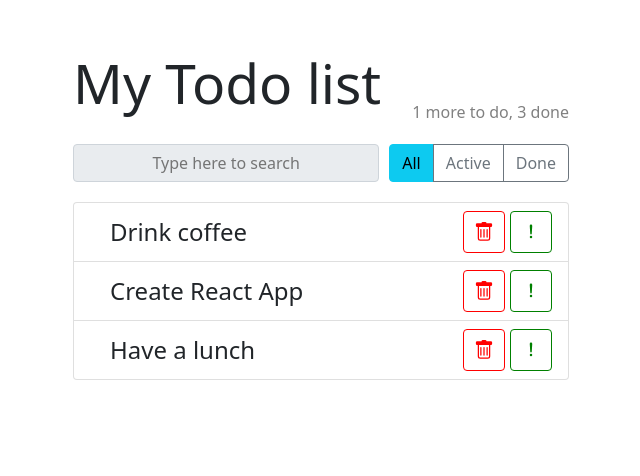
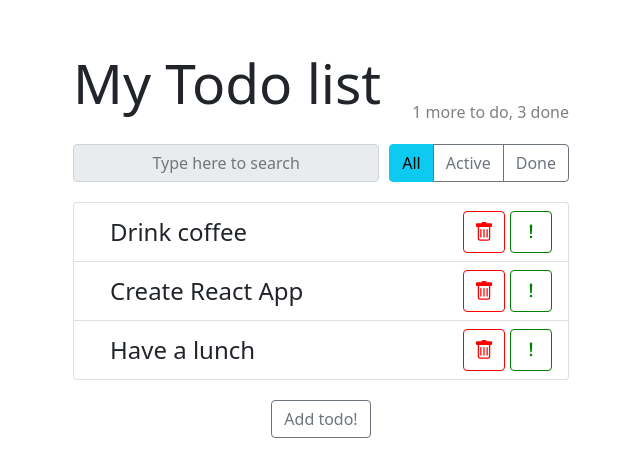
Before and after one commit to TrubitsynEgor/todo-list_app, a React (Create React App) app: page / in a window 1280 px wide. Shown: the top 476 px of the page, without its empty margins (319-959 px from the left). Built offline with nearby package versions, Linux system fonts and the light colour scheme.

Commit message:
realize AddItem func (need get value on form)

```diff
--- a/src/App.js
+++ b/src/App.js
@@ -2,12 +2,15 @@ import React, { Component } from 'react';
 import TodoList from './components/TodoList';
 import AppHeader from './components/AppHeader';
 import SearchPanel from './components/SearchPanel';
+import AddItem from './components/AddItem'
 import './App.css'
 
 export default class App extends Component {
 
 	constructor() {
 		super();
+
+		this.maxId = 100;
 
 		this.state = {
 			todoData: [
@@ -27,6 +30,20 @@ export default class App extends Component {
 				return { todoData: newArray }
 			})
 		}
+
+		this.addItem = (text) => {
+			const newItem = {
+				label: text,
+				important: false,
+				id: this.maxId++
+			};
+			console.log(newItem.id);
+			this.setState(({ todoData }) => {
+				const newArray = [...todoData, newItem]
+				return { todoData: newArray };
+			})
+		};
+
 	}
 
 
@@ -39,6 +56,7 @@ export default class App extends Component {
 				<AppHeader />
 				<SearchPanel />
 				<TodoList todos={todoData} onDeleted={this.deleteItem} />
+				<AddItem onItemAdded={this.addItem} />
 			</div>
 		)
 	}
--- /dev/null
+++ b/src/components/AddItem/AddItem.css
@@ -0,0 +1,9 @@
+.add-item {
+	margin: 0 auto;
+
+	max-width: 200px;
+
+}
+.add-item-btn{
+
+ }
--- /dev/null
+++ b/src/components/AddItem/AddItem.js
@@ -0,0 +1,15 @@
+import React, { Component } from "react";
+import './AddItem.css'
+
+
+export default class AddItem extends Component {
+	render() {
+		const { onItemAdded } = this.props;
+
+		return (
+			<div className="add-item">
+				<button className="btn btn-outline-secondary" onClick={() => onItemAdded('test')}>Add todo!</button>
+			</div>
+		)
+	}
+}
--- /dev/null
+++ b/src/components/AddItem/index.js
@@ -0,0 +1,3 @@
+import AddItem from './AddItem'
+
+export default AddItem;
--- a/src/components/TodoList/TodoList.css
+++ b/src/components/TodoList/TodoList.css
@@ -1,2 +1,3 @@
 .todo-list{
+	margin-bottom: 20px;
 }
--- a/src/components/TodoList/TodoList.js
+++ b/src/components/TodoList/TodoList.js
@@ -2,7 +2,7 @@ import TodoListItem from "../TodoListItem/TodoListItem";
 import './TodoList.css'
 
 
-const TodoList = ({ todos, onDeleted }) => {
+const TodoList = ({ todos, onDeleted, addItem }) => {
 
 	const elements = todos.map((item) => {
 
@@ -12,6 +12,7 @@ const TodoList = ({ todos, onDeleted }) => {
 				<TodoListItem
 					{...itemProps}
 					onDeleted={() => onDeleted(id)}
+
 				/>
 
 			</li>
--- a/src/components/TodoListItem/TodoListItem.css
+++ b/src/components/TodoListItem/TodoListItem.css
@@ -4,7 +4,6 @@
 	display: flex;
 	align-items: center;
 	justify-content: space-between;
-
 }
 
 
```
Also changed, not shown: src/components/ItemStatusFilter/ItemStatusFilter.js (+0 -14 lines).
